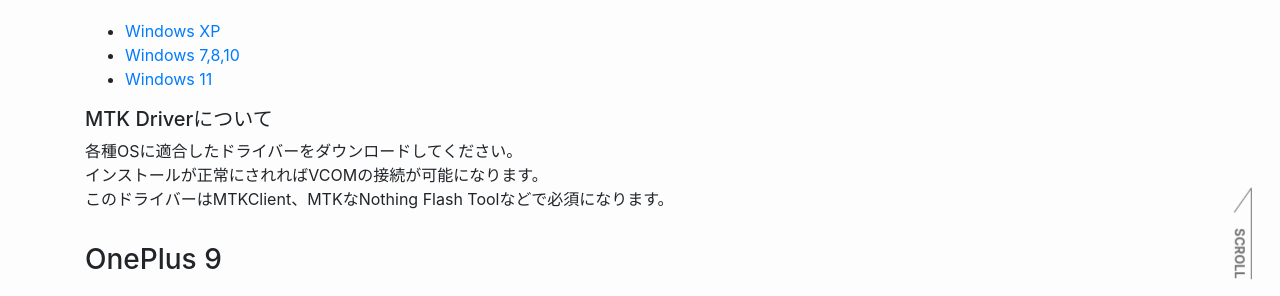
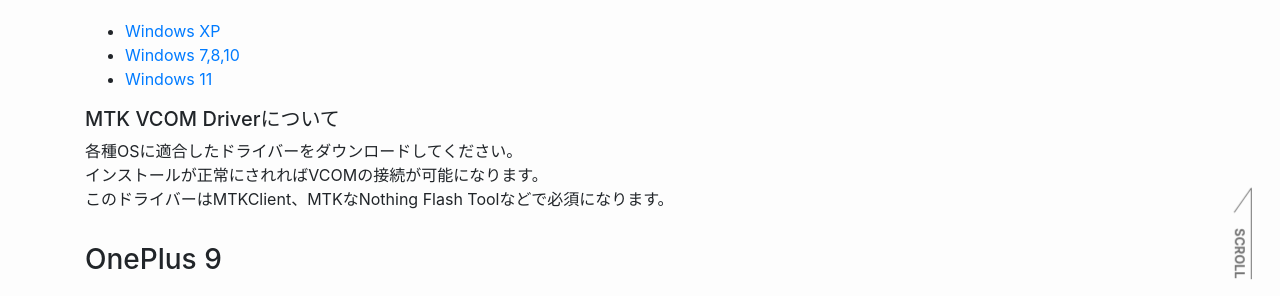
Before and after one commit to reindex-ot/reindex-ot.github.io, a Jekyll site: the page built from other.md, in a window 1280 px wide. Shown: the part 614-910 px from the top of the page. Built offline with Jekyll 4.4.1, drawn with Linux system fonts in a browser that asks for light colours.

Commit message:
Update other.md
Signed-off-by: Re*Index. (ot_inc) <32851879+reindex-ot@users.noreply.github.com>

```diff
--- a/other.md
+++ b/other.md
@@ -23,7 +23,7 @@ permalink: /other/
 - [Windows 7,8,10](https://drive.google.com/uc?export=download&id=168ZyTrZ-dSMTq01jf4BdQV-djWmf-x42)
 - [Windows 11](https://drive.google.com/uc?export=download&id=1d9Xz19YL6eRd-gxM7G9TTZcO3RaM3fO7)
 
-##### MTK Driverについて
+##### MTK VCOM Driverについて
 各種OSに適合したドライバーをダウンロードしてください。<br>
 インストールが正常にされればVCOMの接続が可能になります。<br>
 このドライバーはMTKClient、MTKなNothing Flash Toolなどで必須になります。
```
